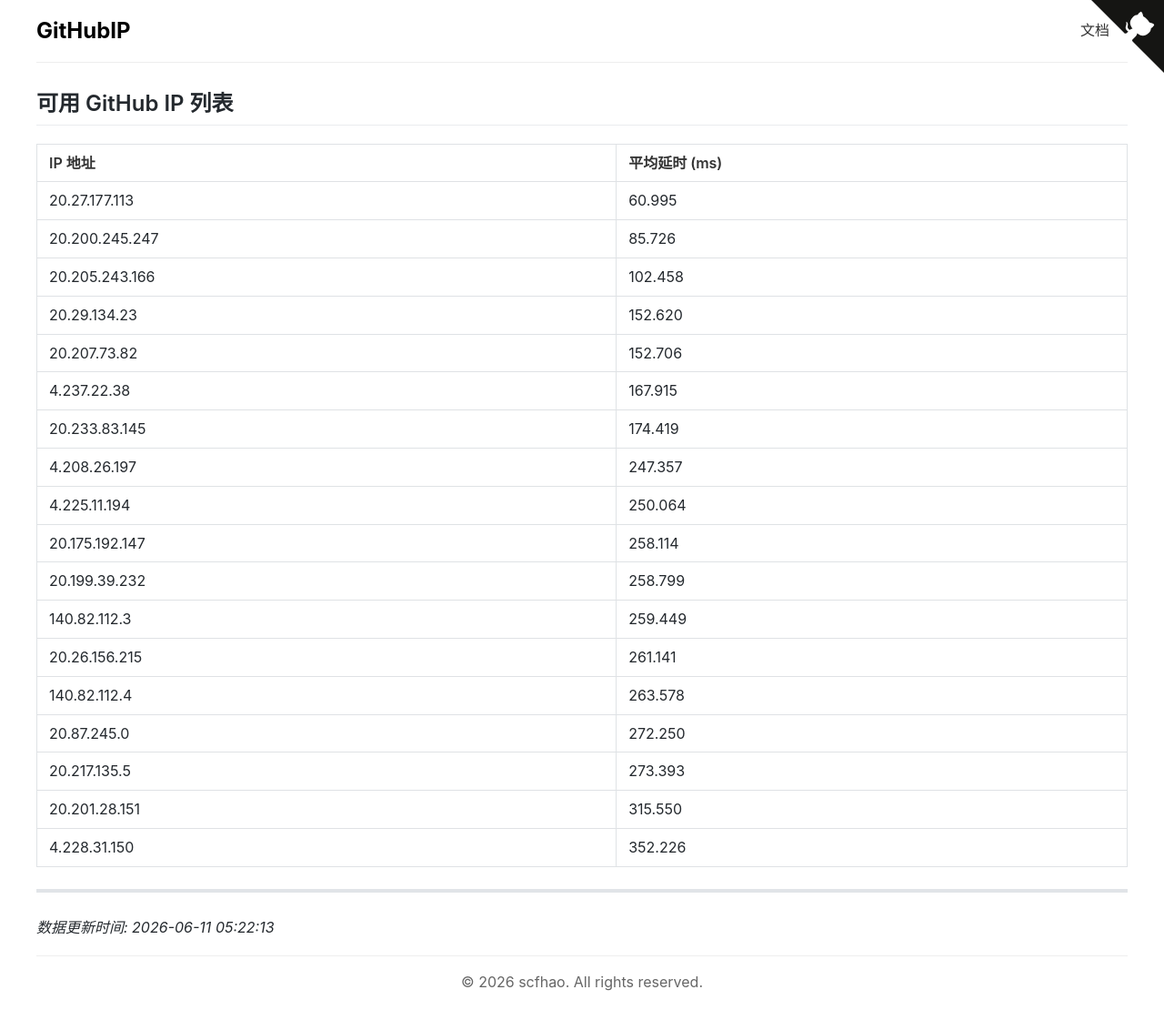
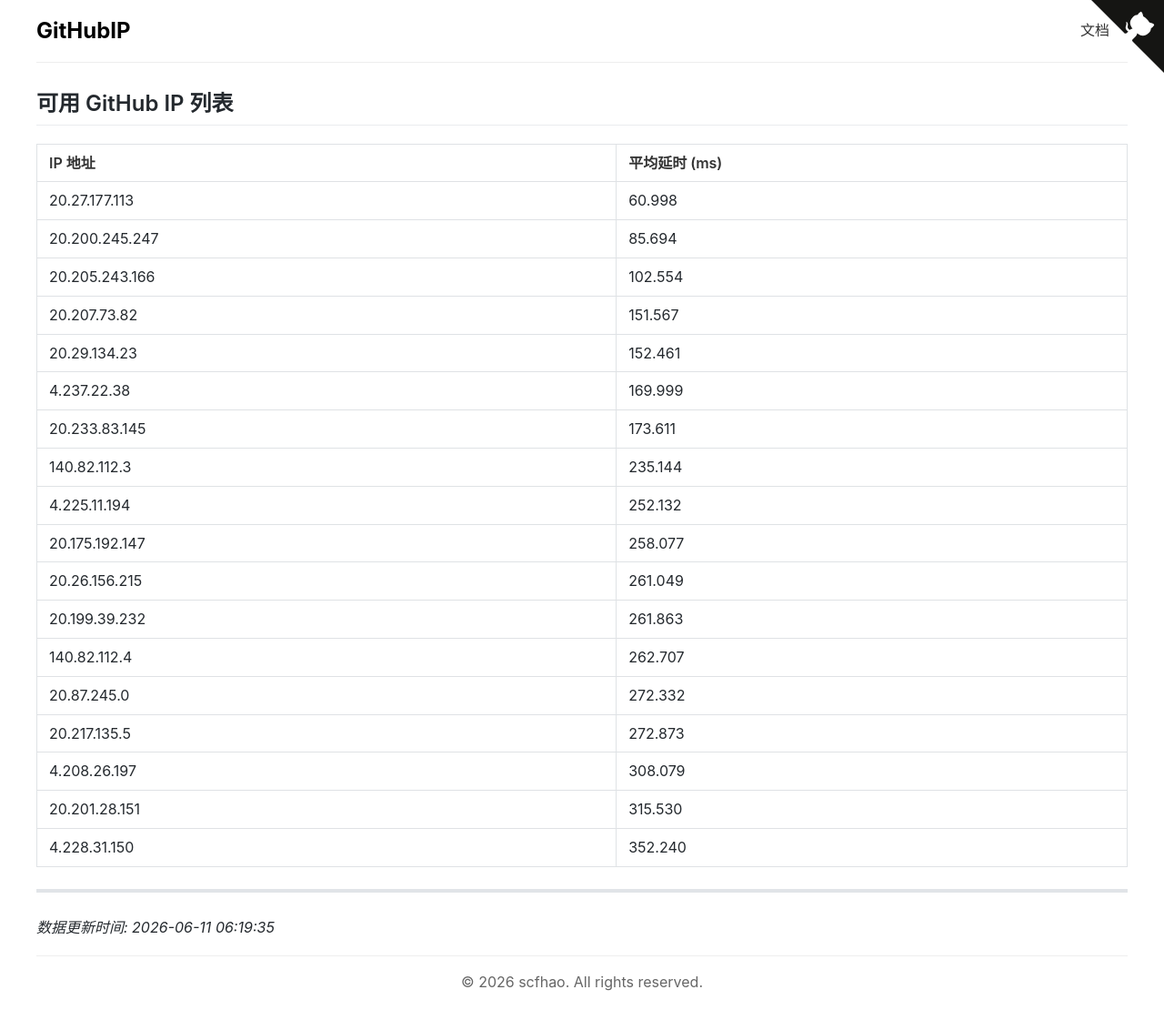
Before and after one commit to scfhao/GitHubIP, a Jekyll site: the page built from index.md, in a window 1280 px wide. Shown: the whole page at 91% size. Built offline with Jekyll 4.4.1, drawn with Linux system fonts in a browser that asks for light colours.

Commit message:
自动脚本执行 - 2026-06-11 06:19:35

```diff
--- a/index.md
+++ b/index.md
@@ -1,32 +1,32 @@
 ---
 layout: home
 title: GitHub IP 列表
-date: 2026-06-11 05:22:13
+date: 2026-06-11 06:19:35
 ---
 
 ## 可用 GitHub IP 列表
 
 | IP 地址 | 平均延时 (ms) |
 |---------|--------------|
-| 20.27.177.113 | 60.995 |
-| 20.200.245.247 | 85.726 |
-| 20.205.243.166 | 102.458 |
-| 20.29.134.23 | 152.620 |
-| 20.207.73.82 | 152.706 |
-| 4.237.22.38 | 167.915 |
-| 20.233.83.145 | 174.419 |
-| 4.208.26.197 | 247.357 |
-| 4.225.11.194 | 250.064 |
-| 20.175.192.147 | 258.114 |
-| 20.199.39.232 | 258.799 |
-| 140.82.112.3 | 259.449 |
-| 20.26.156.215 | 261.141 |
-| 140.82.112.4 | 263.578 |
-| 20.87.245.0 | 272.250 |
-| 20.217.135.5 | 273.393 |
-| 20.201.28.151 | 315.550 |
-| 4.228.31.150 | 352.226 |
+| 20.27.177.113 | 60.998 |
+| 20.200.245.247 | 85.694 |
+| 20.205.243.166 | 102.554 |
+| 20.207.73.82 | 151.567 |
+| 20.29.134.23 | 152.461 |
+| 4.237.22.38 | 169.999 |
+| 20.233.83.145 | 173.611 |
+| 140.82.112.3 | 235.144 |
+| 4.225.11.194 | 252.132 |
+| 20.175.192.147 | 258.077 |
+| 20.26.156.215 | 261.049 |
+| 20.199.39.232 | 261.863 |
+| 140.82.112.4 | 262.707 |
+| 20.87.245.0 | 272.332 |
+| 20.217.135.5 | 272.873 |
+| 4.208.26.197 | 308.079 |
+| 20.201.28.151 | 315.530 |
+| 4.228.31.150 | 352.240 |
 
 ---
 
-*数据更新时间: 2026-06-11 05:22:13*
+*数据更新时间: 2026-06-11 06:19:35*
```
